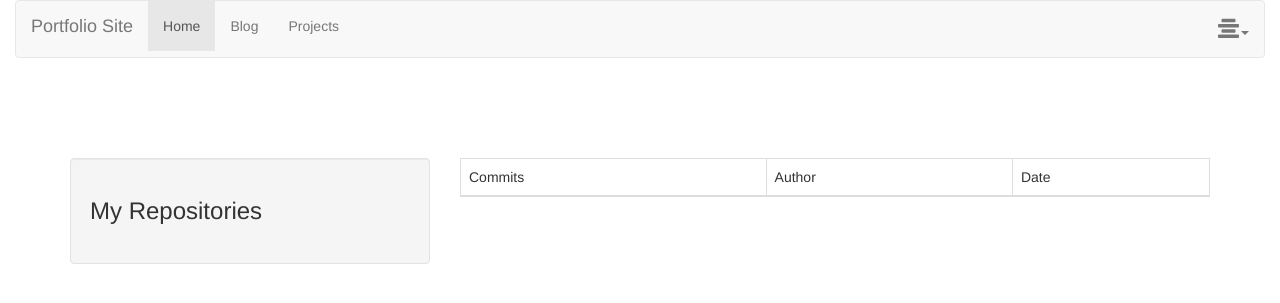
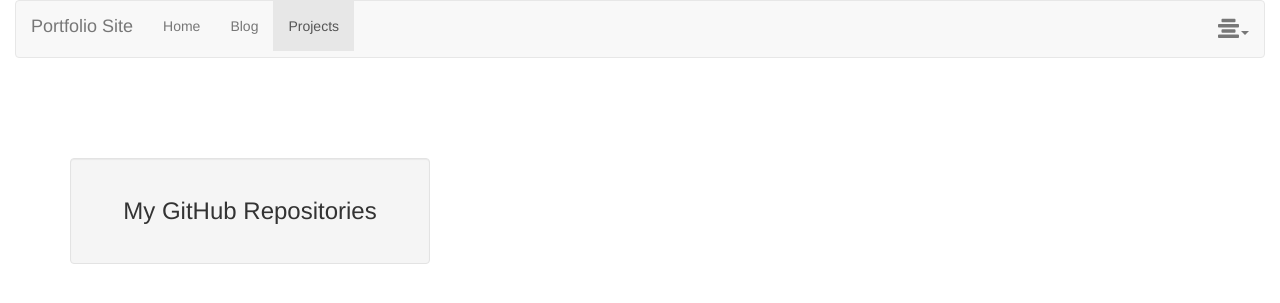
Before and after one commit to Serviox19/Portfolio-Site-NEW-, a PHP site: page /views/projects.html in a window 1280 px wide. Shown: the top 303 px of the page. Run offline with PHP 8.4, Linux system fonts and the light colour scheme; some libraries are stand-ins or nearby versions.

Commit message:
minor refactoring

```diff
--- a/css/projects.css
+++ b/css/projects.css
@@ -16,6 +16,10 @@ nav {
   padding-top: 80px;
 }
 
+.first-row h3 {
+  text-align: center;
+}
+
 .pic-holder #github-click {
   text-align: center;
 }
--- a/js/commitsData.js
+++ /dev/null
@@ -1,13 +0,0 @@
-$(document).ready(function () {
-  $(".list-group").on("click", "a", function(e) {
-    e.preventDefault();
-
-    $.ajax({
-      type: "GET",
-      url: $(this).attr("href"),
-      success: function (commits) {
-        console.log(commits);
-      }
-    })
-  });
-});
--- a/js/repos.js
+++ b/js/index.js
@@ -1,5 +1,6 @@
 $(document).ready(function () {
 
+// Gets all my repos
   $.ajax({
   type: "GET",
   url: "https://api.github.com/users/serviox19/repos",
@@ -25,4 +26,18 @@ $(document).ready(function () {
       .addClass("list-group-item")
     return newLink;
   };
+
+
+// When repo is clicked, all info will appear
+  $(".list-group").on("click", "a", function(e) {
+    e.preventDefault();
+
+    $.ajax({
+      type: "GET",
+      url: $(this).attr("href"),
+      success: function (repoData) {
+        console.log(repoData);
+      }
+    })
+  });
 });
--- a/projects.html
+++ b/views/projects.html
@@ -5,7 +5,7 @@
 
   <link rel="stylesheet" href="https://maxcdn.bootstrapcdn.com/bootstrap/3.3.6/css/bootstrap.min.css" crossorigin="anonymous">
 
-  <link rel="stylesheet" type="text/css" href="css/projects.css">
+  <link rel="stylesheet" type="text/css" href="../css/projects.css">
 </head><!-- END HEADER -->
 
 <body><!-- START BODY -->
@@ -17,21 +17,21 @@
     </div>
     <div class="collapse navbar-collapse">
       <ul class="nav navbar-nav">
-        <li class="active"><a href="home.html">Home <span class="sr-only">(current)</span></a></li>
+        <li><a href="home.html">Home <span class="sr-only">(current)</span></a></li>
         <li><a href="blog.html">Blog <span class="sr-only">(current)</span></a></li>
-        <li><a href="projects.html">Projects <span class="sr-only">(current)</span></a></li>
+        <li class="active"><a href="projects.html">Projects <span class="sr-only">(current)</span></a></li>
       </ul>
       <ul class="nav navbar-nav navbar-right">
         <li class="dropdown">
         <a href="" class="dropdown-toggle" data-toggle="dropdown" role="button" aria-haspopup="true" aria-expanded="false"><span class="glyphicon glyphicon-align-center" aria-hidden="true"></span><span class="caret"></span></a>
           <ul class="dropdown-menu">
-            <li><a href="https://github.com/Serviox19" target="_blank"><img id="dropdown-icon" src="images/github.ico">&nbsp&nbspGitHub</a></li>
+            <li><a href="https://github.com/Serviox19" target="_blank"><img id="dropdown-icon" src="../images/github.ico">&nbsp&nbspGitHub</a></li>
             <li role="separator" class="divider"></li>
-            <li><a href="https://www.linkedin.com/in/servio-mora-b93972108" target="_blank"><img id="dropdown-icon" src="images/linkedin.png">&nbsp&nbspLinkedIn</a></li>
+            <li><a href="https://www.linkedin.com/in/servio-mora-b93972108" target="_blank"><img id="dropdown-icon" src="../images/linkedin.png">&nbsp&nbspLinkedIn</a></li>
             <li role="separator" class="divider"></li>
-            <li><a href="http://stackoverflow.com/users/5510691/serviox19?tab=profile" target="_blank"><img id="dropdown-icon" src="images/stack.png">&nbsp&nbspStack</a></li>
+            <li><a href="http://stackoverflow.com/users/5510691/serviox19?tab=profile" target="_blank"><img id="dropdown-icon" src="../images/stack.png">&nbsp&nbspStack</a></li>
             <li role="separator" class="divider"></li>
-            <li><a href="https://twitter.com/Sciypher" target="_blank"><img id="dropdown-icon" src="images/twitter.png">&nbsp&nbspTwitter</a></li>
+            <li><a href="https://twitter.com/Sciypher" target="_blank"><img id="dropdown-icon" src="../images/twitter.png">&nbsp&nbspTwitter</a></li>
           </ul>
         </li>
       </ul>
@@ -44,22 +44,13 @@
     <div class="col-sm-5 col-md-4">
       <div class="well">
         <div class="list-group">
-          <h3>My Repositories</h3>
+          <h3>My GitHub Repositories</h3>
         </div>
       </div><!-- END WELL -->
     </div><!-- END COLUMN -->
     <div class="col-sm-7 col-md-8">
-      <table class="table table-bordered">
-      <thead>
-        <td>Commits</td>
-        <td>Author</td>
-        <td>Date</td>
-      </thead>
-      <tbody>
-
-      </tbody>
-      </table>
-    </div>
+      <!-- content -->
+    </div><!-- END COL -->
   </div><!-- END ROW -->
 </div>
 
@@ -68,7 +59,6 @@
 <script type="text/javascript" src="https://code.jquery.com/jquery-2.1.4.min.js"></script>
 <!-- BootStrap JavaScript -->
 <script src="https://maxcdn.bootstrapcdn.com/bootstrap/3.3.6/js/bootstrap.min.js" crossorigin="anonymous"></script>
-<script type="text/javascript" src="js/repos.js"></script>
-<script type="text/javascript" src="js/commitsData.js"></script>
+<script type="text/javascript" src="../js/index.js"></script>
 </body>
 </html>
```
Also changed, not shown: package.json (added, +19 -0 lines), views/blog.html (renamed from blog.html, +7 -7 lines), views/home.html (renamed from home.html, +7 -7 lines).
